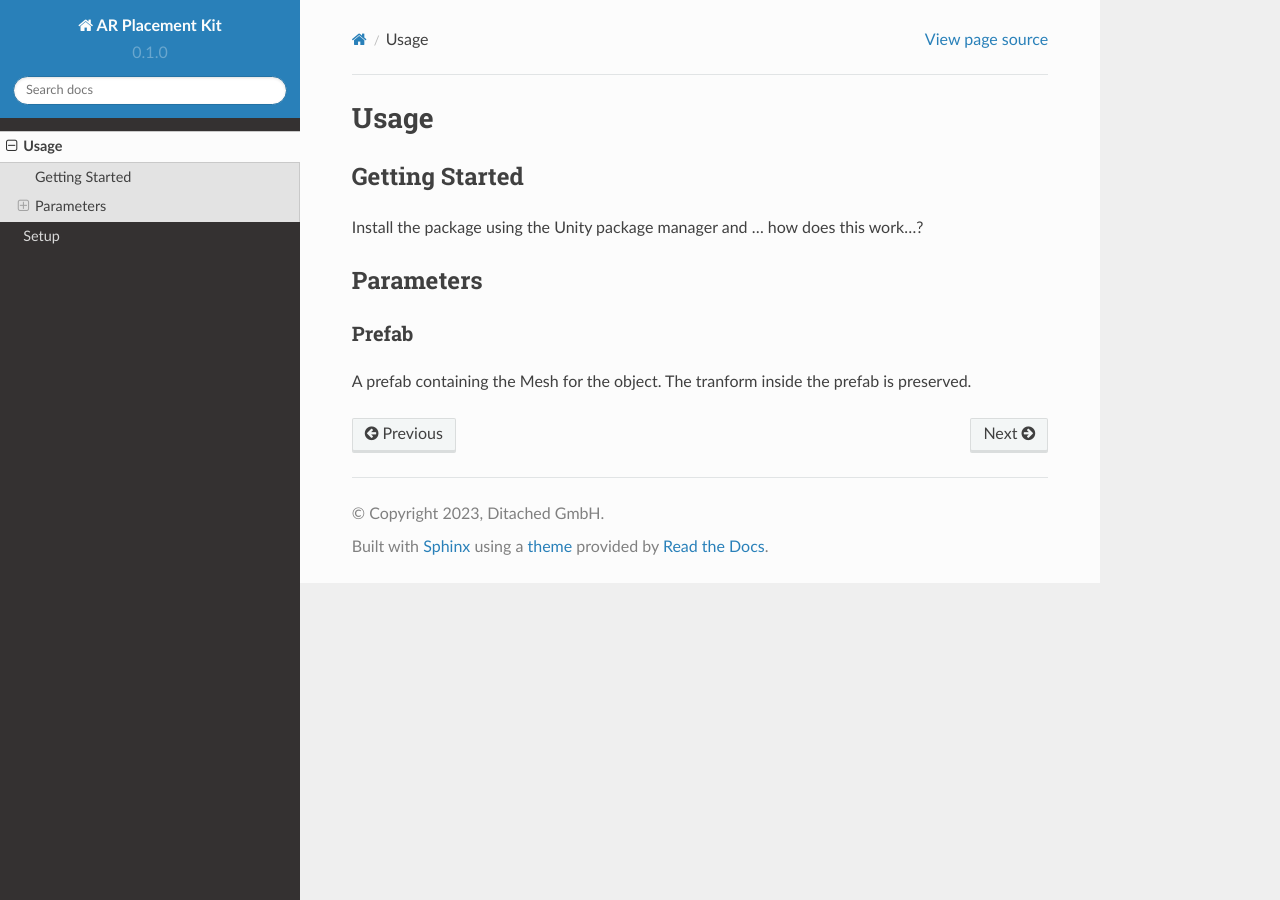
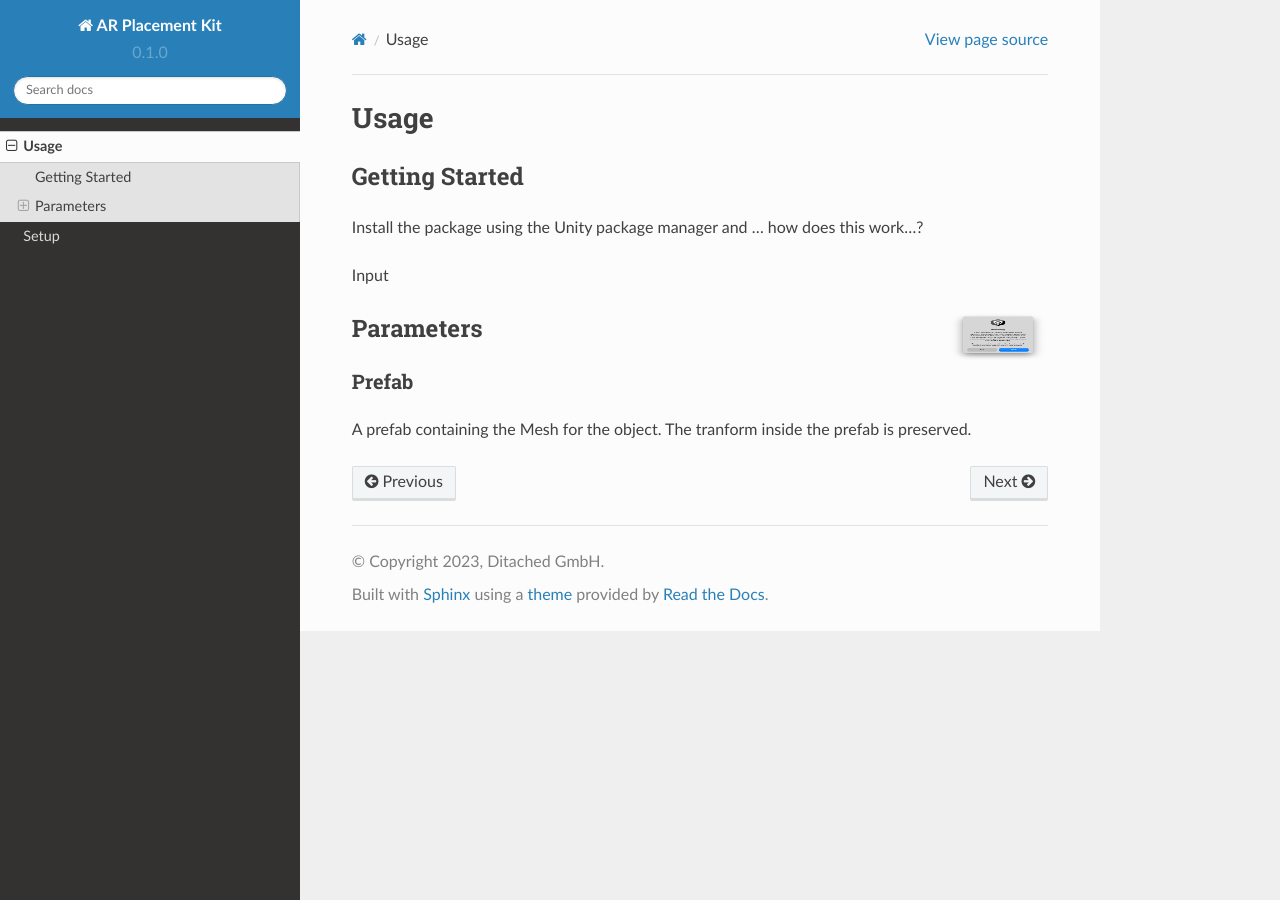
Before and after one commit to Ditached/ARPlacementKit-Docs, a Sphinx documentation site: the page built from docs/source/usage.rst, in a window 1280 px wide. Built offline with Sphinx 7.4.7 and the Read the Docs theme 2.0.0, drawn with Linux system fonts in a browser that asks for light colours.

Commit message:
Trying to add image

```diff
--- a/docs/source/usage.rst
+++ b/docs/source/usage.rst
@@ -11,6 +11,15 @@ Getting Started
 Install the package using the Unity package manager and ...
 how does this work...?
 
+Input
+
+.. image:: NewInputSystemPrompt.png
+   :height: 100px
+   :width: 200 px
+   :scale: 50 %
+   :alt: alternate text
+   :align: right
+
 
 Parameters
 ==========
```
Also changed, not shown: docs/source/NewInputSystemPrompt.png (added), 1 other file.
